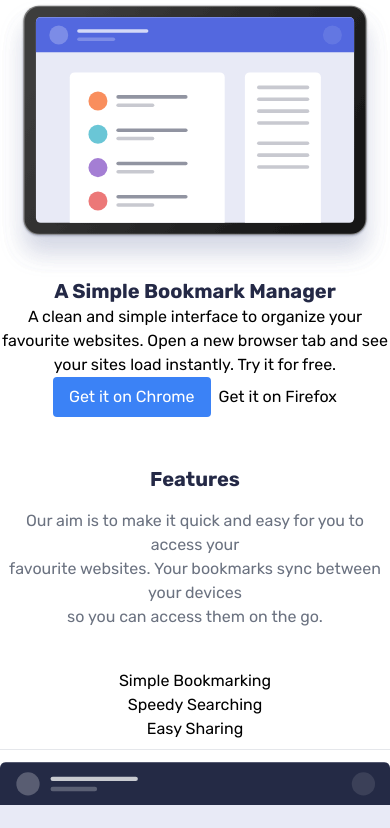
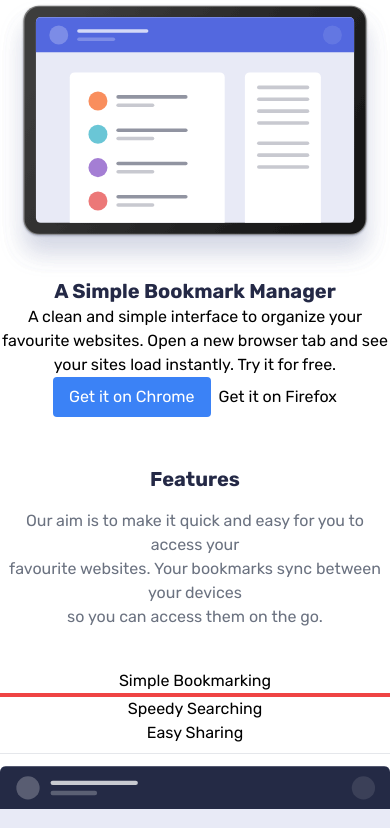
Before and after one commit to tutich/bookLanding, a React (Create React App) app in the folder client/: page / in a window 390 px wide. Shown: the top 828 px of the page. Built offline with nearby package versions, Linux system fonts and the light colour scheme.

Commit message:
about responsiveness

```diff
--- a/client/src/components/about/About.jsx
+++ b/client/src/components/about/About.jsx
@@ -49,9 +49,9 @@ const About = () => {
       </section>
 
       <section className='flex flex-col justify-between  mx-auto lg:w-[50%] lg:flex-row py-2'>
-        <button onClick={() => handleClick(1)}>Simple Bookmarking</button>
-        <button onClick={() => handleClick(2)}>Speedy Searching</button>
-        <button onClick={() => handleClick(3)}>Easy Sharing</button>
+        <button onClick={() => handleClick(1)} className={`focus:outline-none ${selectedId === 1 ? 'border-b-4 border-red-500' : ''}`}>Simple Bookmarking</button>
+        <button onClick={() => handleClick(2)} className={`focus:outline-none ${selectedId === 2 ? 'border-b-4 border-red-500' : ''}`}>Speedy Searching</button>
+        <button onClick={() => handleClick(3)} className={`focus:outline-none ${selectedId === 3 ? 'border-b-4 border-red-500' : ''}`}>Easy Sharing</button>
 
       </section>
       <div className='mx-auto lg:w-[50%] mb-3'><hr /></div>
```
